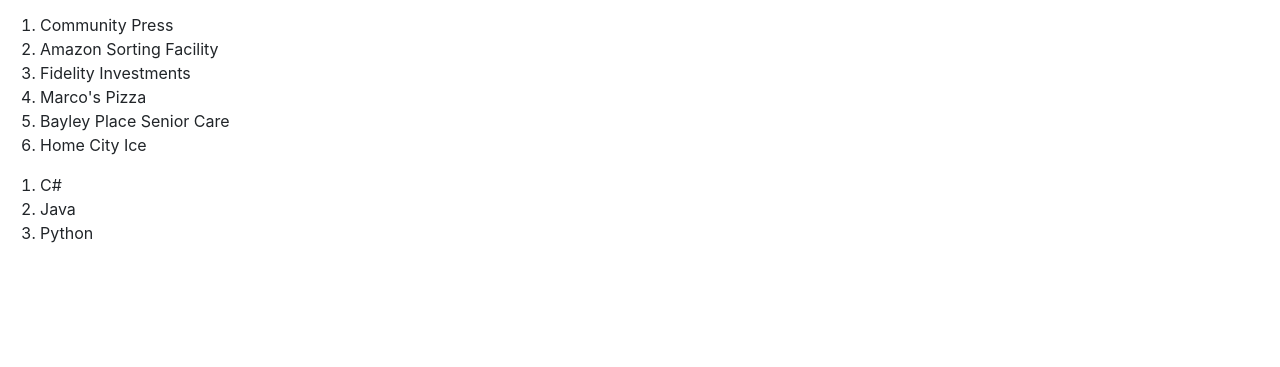
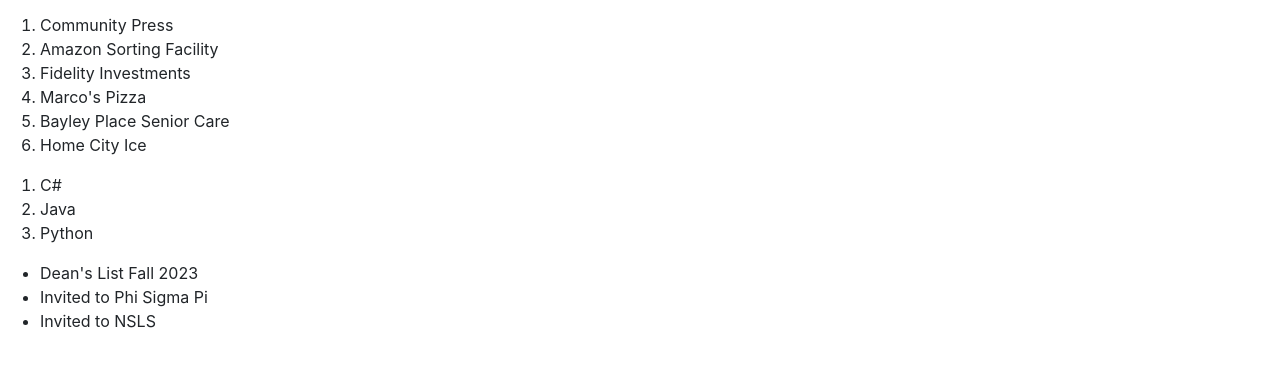
Before and after one commit to IT3049C-Lively-FA23/online-portfolio-devinebj, a website: page index.html in a window 1280 px wide. Shown: the part 131-498 px from the top of the page. Drawn offline with nearby package versions, Linux system fonts and the light colour scheme.

Commit message:
Added achievements

```diff
--- a/index.html
+++ b/index.html
@@ -47,6 +47,14 @@
     </ol>
   </div>
 
+  <div class="section" id="achievements">
+    <ul>
+      <li>Dean's List Fall 2023</li>
+      <li>Invited to Phi Sigma Pi</li>
+      <li>Invited to NSLS</li>
+    </ul>
+  </div>
+
   <!-- INCLUDE SCRIPTS FILE HERE -->
 
   <!-- Bootstrap Scripts-->
```
